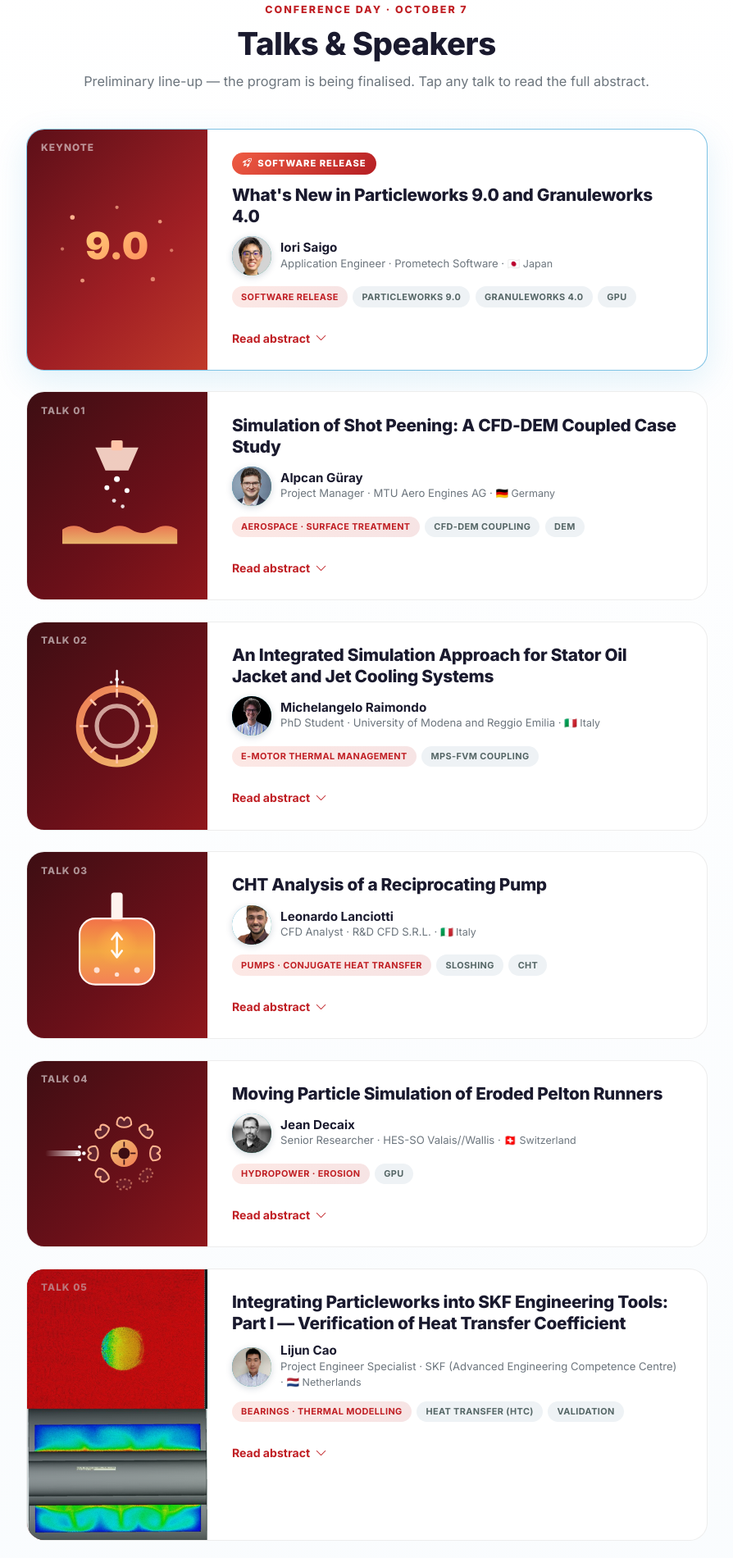
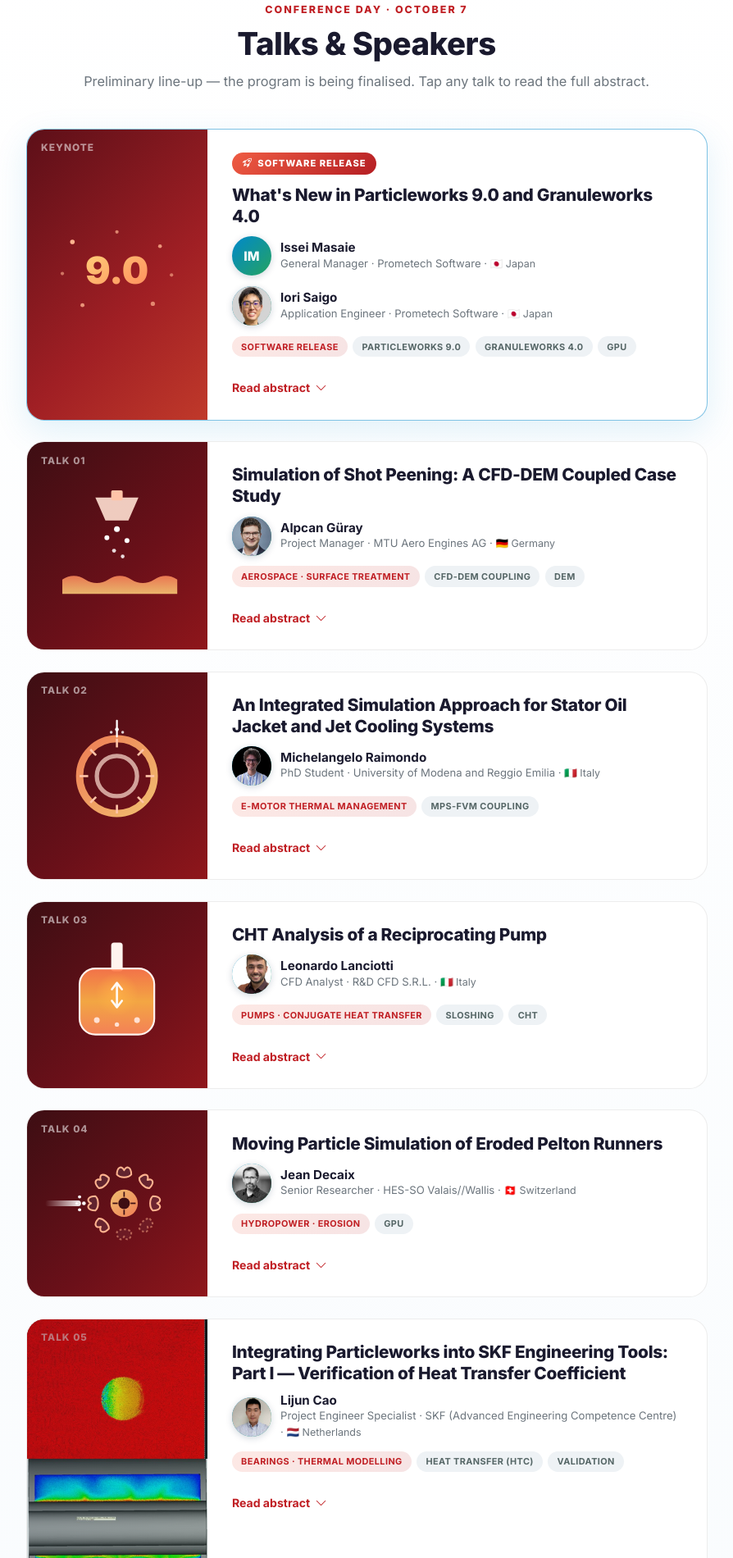
Before and after one commit to micmer-git/pw-website, a PHP site: page /experience/program.php in a window 1280 px wide. Shown: the part 654-2554 px from the top of the page at 82% size, without its empty margins (193-1087 px from the left). Run offline with PHP 8.4, Linux system fonts and the light colour scheme.

Commit message:
experience/2026: add Issei Masaie as co-speaker on Prometech keynote
Prometech keynote now lists two speakers — Issei Masaie (General Manager,
Prometech Software, JP), who submitted the "Particleworks 9.0" abstract, and
Iori Saigo (Application Engineer). Adds the live-demo note from Masaie's
abstract. Masaie uses an initials avatar pending his 300x300 photo.

Co-Authored-By: Claude Opus 4.8 (1M context) <noreply@anthropic.com>

```diff
--- a/experience/program.php
+++ b/experience/program.php
@@ -243,6 +243,10 @@
                 <span class="kbadge"><i class="bi bi-rocket-takeoff"></i> Software Release</span>
                 <h3>What's New in Particleworks 9.0 and Granuleworks 4.0</h3>
                 <div class="speaker">
+                  <div class="avatar">IM</div>
+                  <div><div class="nm">Issei Masaie</div><div class="rl">General Manager · Prometech Software · <span class="flag">🇯🇵 Japan</span></div></div>
+                </div>
+                <div class="speaker">
                   <div class="avatar"><img src="speakers/iori-saigo.jpg" alt="Iori Saigo" loading="lazy"></div>
                   <div><div class="nm">Iori Saigo</div><div class="rl">Application Engineer · Prometech Software · <span class="flag">🇯🇵 Japan</span></div></div>
                 </div>
@@ -252,8 +256,8 @@
                 </div>
                 <div class="abs">
                   <p>This presentation introduces the latest releases of <strong>Particleworks 9.0</strong> and <strong>Granuleworks 4.0</strong>. Featuring major advances in simulation performance and multi-physics capabilities, these new versions enable more accurate and efficient analysis of complex fluid dynamics.</p>
-                  <p>Application examples and case studies will also be presented to demonstrate the value of the latest developments. Join us to explore the new possibilities with Particleworks and Granuleworks.</p>
-                  <div class="authors"><b>Speaker:</b> Iori Saigo (Prometech Software, JP)</div>
+                  <p>Application examples and case studies will also be presented to demonstrate the value of the latest developments. New capabilities will be presented live at the conference, in step with the release. Join us to explore the new possibilities with Particleworks and Granuleworks.</p>
+                  <div class="authors"><b>Speakers:</b> Issei Masaie, General Manager · Iori Saigo, Application Engineer — Prometech Software, JP</div>
                 </div>
                 <button class="toggle">Read abstract <i class="bi bi-chevron-down"></i></button>
               </div>
```
Also changed, not shown: experience/program.html (+6 -2 lines).
